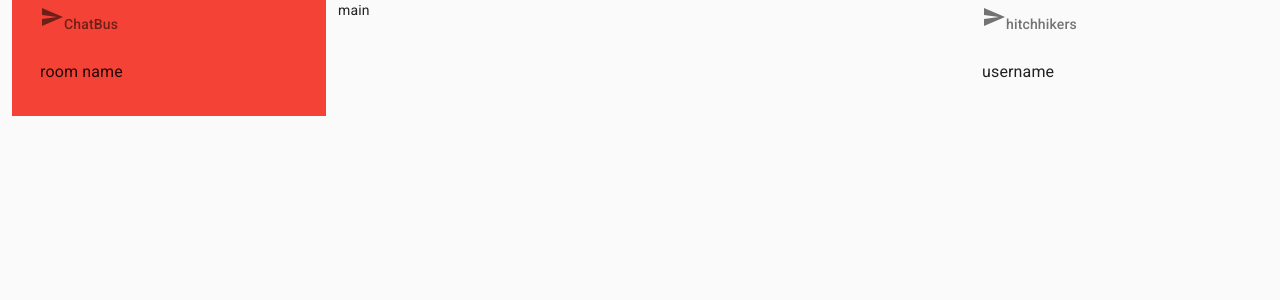
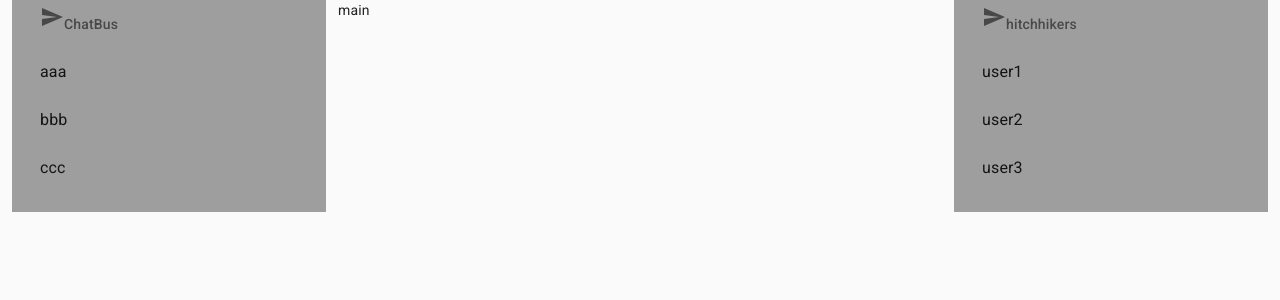
Before and after one commit to pluswing/react_chatbus, a React (Create React App) app in the folder front/: page / in a window 1280 px wide. Shown: the top 300 px of the page. Built offline with nearby package versions, Linux system fonts and the light colour scheme; the HTML template or start-up script is replaced by a standard one.

Commit message:
useState

```diff
--- a/front/src/App.tsx
+++ b/front/src/App.tsx
@@ -1,4 +1,4 @@
-import React, { useState } from "react";
+import React, { useState, useEffect } from "react";
 import {
   Container,
   CssBaseline,
@@ -15,18 +15,41 @@ import { Send as SendIcon } from "@material-ui/icons";
 interface Props {}
 
 const useStyles = makeStyles(theme => ({
-  red: {
-    backgroundColor: red[500]
+  list: {
+    backgroundColor: theme.palette.grey[500]
   }
 }));
 
+interface Bus {
+  name: string;
+  selected: boolean;
+}
+
+interface Hitchhiker {
+  name: string;
+}
+
 const App: React.FC<Props> = props => {
   const classes = useStyles();
+
+  const [chatBus, setChatBus] = useState<Bus[]>([]);
+  const [hitchhikers, setHitchhikers] = useState<Hitchhiker[]>([]);
+
+  useEffect(() => {
+    // TODO websocketからデータをもらう
+    setChatBus([
+      { name: "aaa", selected: false },
+      { name: "bbb", selected: false },
+      { name: "ccc", selected: false }
+    ]);
+    setHitchhikers([{ name: "user1" }, { name: "user2" }, { name: "user3" }]);
+  }, [props]);
+
   return (
     <Container component="main" maxWidth="xl">
       <CssBaseline />
       <Grid container spacing={3}>
-        <Grid item xs={3} className={classes.red}>
+        <Grid item xs={3} className={classes.list}>
           <List
             component="nav"
             aria-labelledby="nested-list-subheader"
@@ -37,15 +60,17 @@ const App: React.FC<Props> = props => {
               </ListSubheader>
             }
           >
-            <ListItem button>
-              <ListItemText primary="room name" />
-            </ListItem>
+            {chatBus.map(bus => (
+              <ListItem button>
+                <ListItemText primary={bus.name} />
+              </ListItem>
+            ))}
           </List>
         </Grid>
         <Grid item xs={6}>
           main
         </Grid>
-        <Grid item xs={3}>
+        <Grid item xs={3} className={classes.list}>
           <List
             component="nav"
             aria-labelledby="nested-list-subheader"
@@ -56,9 +81,11 @@ const App: React.FC<Props> = props => {
               </ListSubheader>
             }
           >
-            <ListItem button>
-              <ListItemText primary="username" />
-            </ListItem>
+            {hitchhikers.map(h => (
+              <ListItem button>
+                <ListItemText primary={h.name} />
+              </ListItem>
+            ))}
           </List>
         </Grid>
       </Grid>
```
